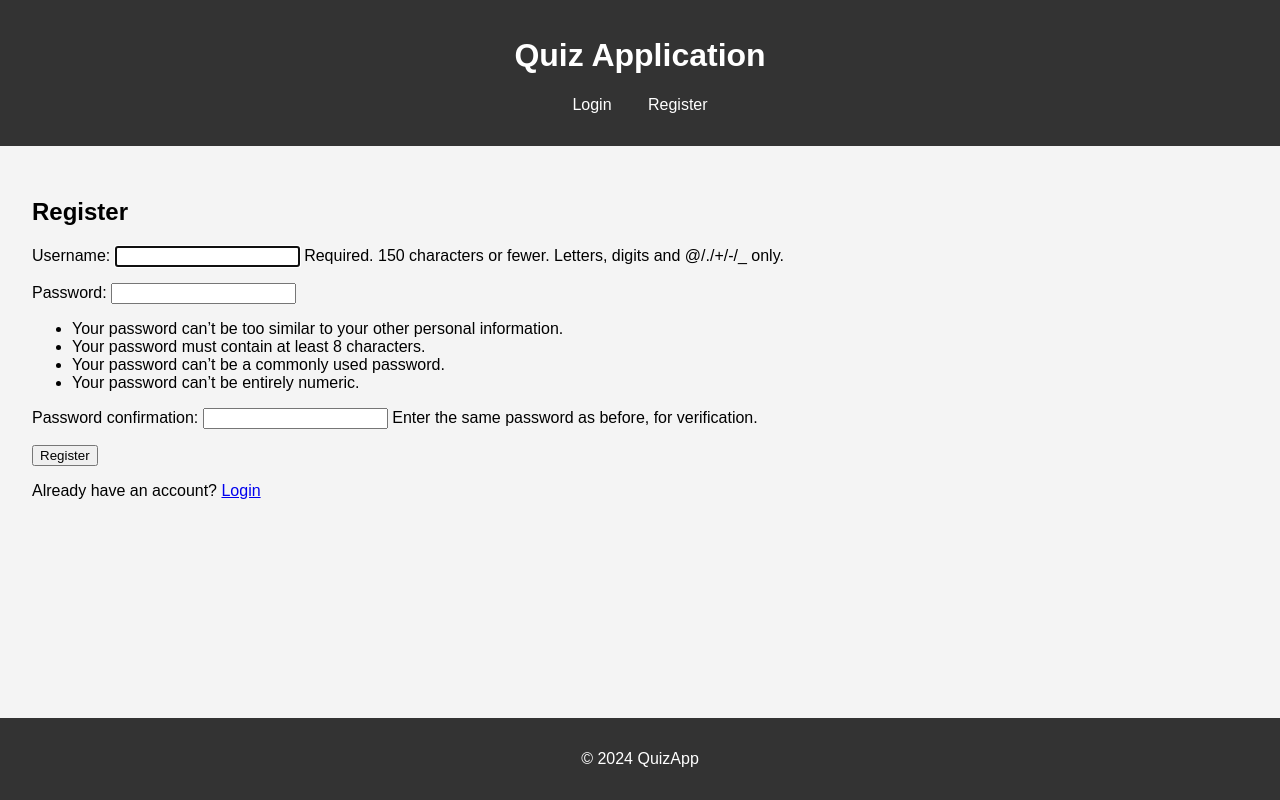
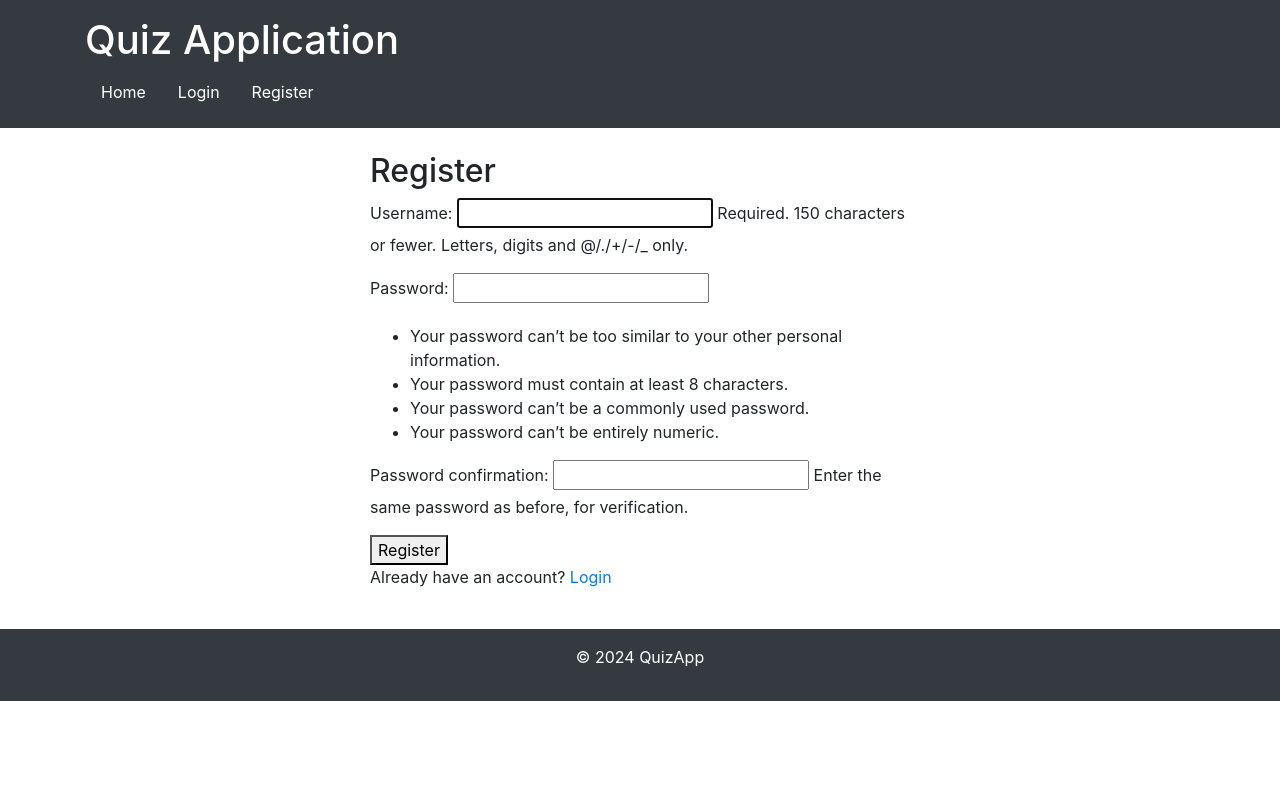
Before and after one commit to milkawinoh/Quizlab, a Django app: page /quizzes/signup/ in a window 1280 px wide. Run offline with Django 5.2, Linux system fonts and the light colour scheme; some libraries are stand-ins or nearby versions.

Commit message:
created quizlist.html file

```diff
--- a/quizzes/models.py
+++ b/quizzes/models.py
@@ -8,6 +8,7 @@ class Quiz(models.Model):
     created_by = models.ForeignKey(User, on_delete=models.CASCADE)
     created_at = models.DateTimeField(auto_now_add=True)
     is_public = models.BooleanField(default=False)
+    share_link = models.URLField(blank=True, null=True)
 
     def __str__(self):
         return self.title
--- a/templates/base.html
+++ b/templates/base.html
@@ -1,34 +1,40 @@
 {%load static%}
 
+<!-- templates/base.html -->
 <!DOCTYPE html>
 <html lang="en">
 <head>
     <meta charset="UTF-8">
     <meta name="viewport" content="width=device-width, initial-scale=1.0">
-    <title>{% block title %}QUIZLAB{%endblock%}</title>
-    <link rel="stylesheet" href="{% static 'css/base.css' %}">
+    <title>{% block title %}QuizApp{% endblock %}</title>
+    <link rel="stylesheet" href="https://stackpath.bootstrapcdn.com/bootstrap/4.5.2/css/bootstrap.min.css">
+    <link rel="stylesheet" href="{% static 'styles.css' %}">
 </head>
 <body>
-    <header>
+    <header class="bg-dark text-white p-3">
+        <div class="container">
             <h1>Quiz Application</h1>
             <nav>
-            <ul>
+                <ul class="nav">
+                    <li class="nav-item"><a class="nav-link text-white" href="{% url 'quiz_list' %}">Home</a></li>
                     {% if user.is_authenticated %}
-                    <li><a href="{% url 'logout' %}">Logout</a></li>
+                        <li class="nav-item"><a class="nav-link text-white" href="{% url 'logout' %}">Logout</a></li>
                     {% else %}
-                    <li><a href="{% url 'login' %}">Login</a></li>
-                    <li><a href="{% url 'register' %}">Register</a></li>
+                        <li class="nav-item"><a class="nav-link text-white" href="{% url 'login' %}">Login</a></li>
+                        <li class="nav-item"><a class="nav-link text-white" href="{% url 'register' %}">Register</a></li>
                     {% endif %}
                 </ul>
             </nav>
+        </div>
     </header>
-    <main>
+    <main class="container mt-4">
         {% block content %}
         {% endblock %}
     </main>
-    <footer>
+    <footer class="bg-dark text-white text-center p-3 mt-4">
+        <div class="container">
             <p>&copy; 2024 QuizApp</p>
+        </div>
     </footer>
-
 </body>
 </html>
--- a/templates/registration/signup.html
+++ b/templates/registration/signup.html
@@ -1,5 +1,7 @@
 {% extends 'base.html' %}
 {% block content %}
+<div class="row justify-content-center">
+    <div class="col-md-6">
         <h2>Register</h2>
         <form method="post">
             {% csrf_token %}
```
Also changed, not shown: templates/quizzes/quiz_list.html (added, +16 -0 lines), db.sqlite3, quizzes/migrations/0002_quiz_share_link.py (added). Lines whose indentation alone changed are shown as unchanged.
